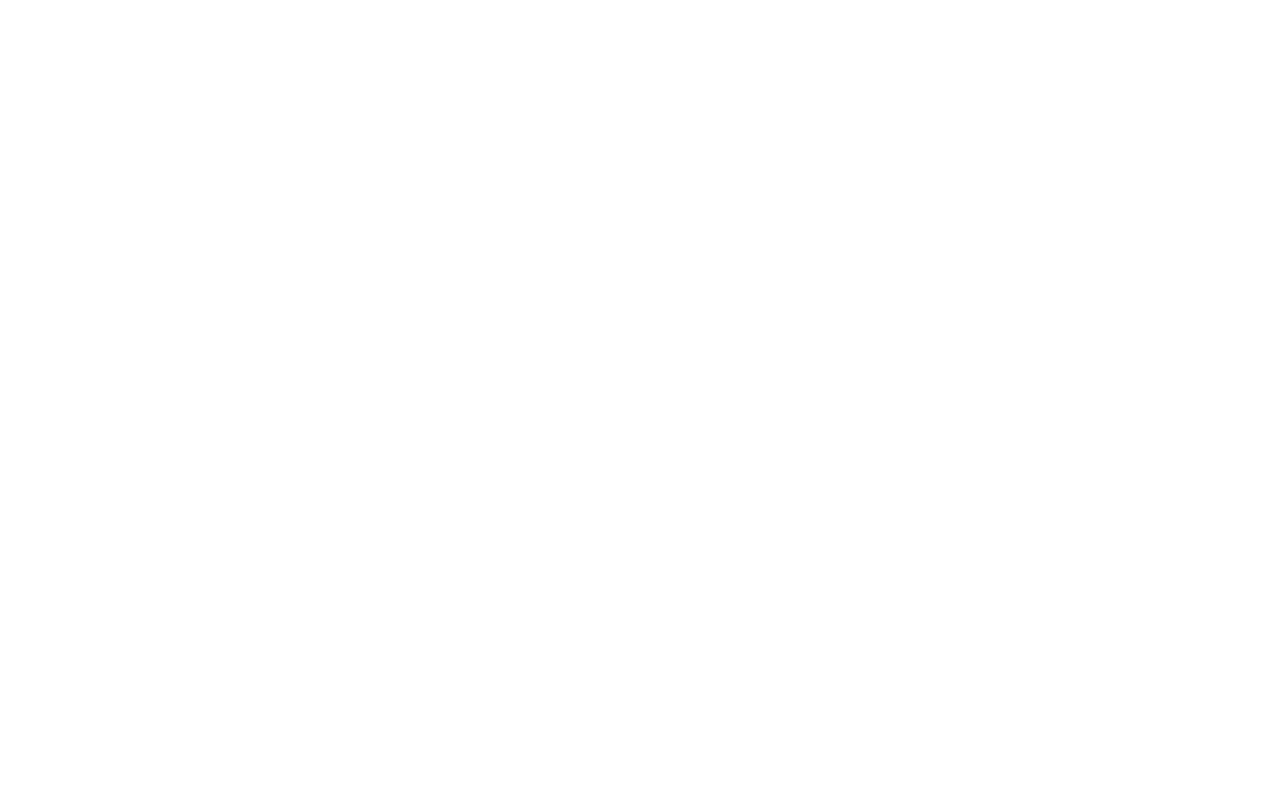
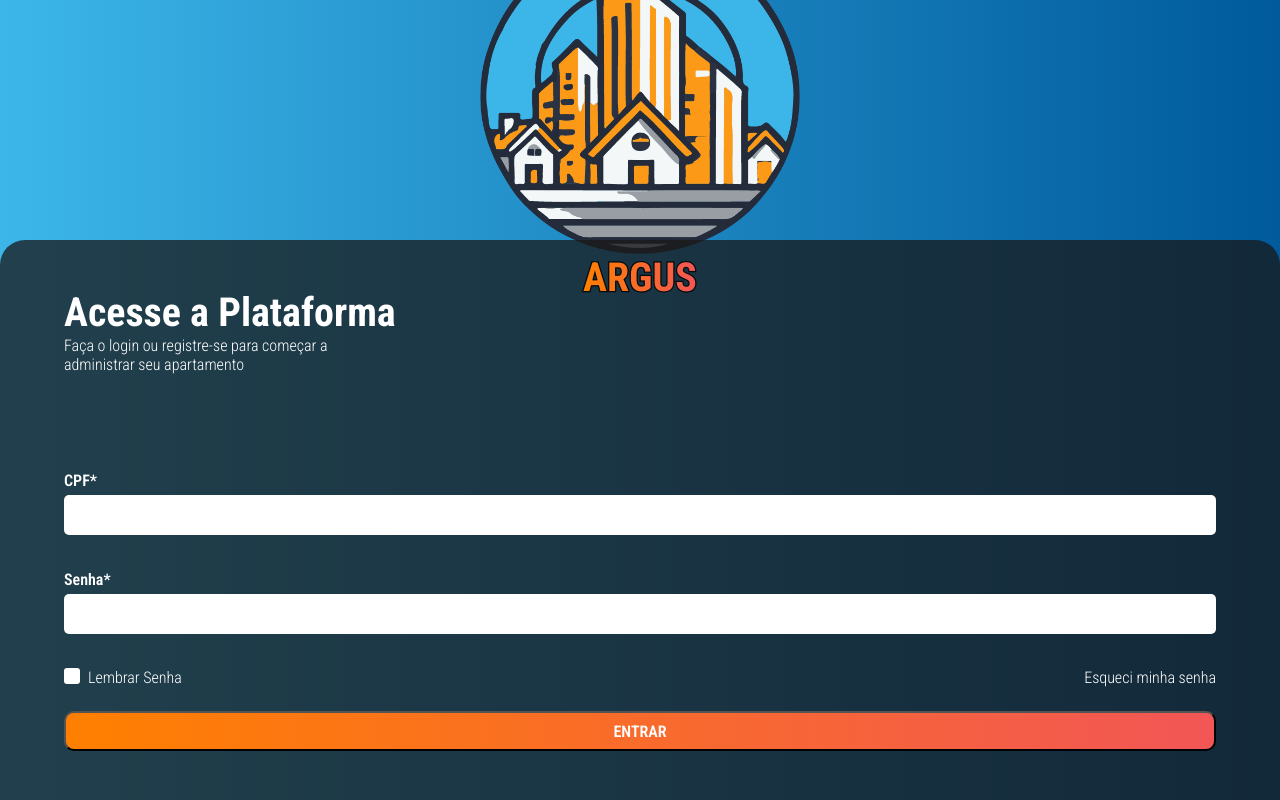
Before and after one commit to Breno0104/Front-argus, a React (Vite) app: page / in a window 1280 px wide. Before the commit this address had no page. Built offline with nearby package versions, Linux system fonts and the light colour scheme.

Commit message:
feat: homepage

```diff
--- a/src/main.jsx
+++ b/src/main.jsx
@@ -4,10 +4,15 @@
 import LoginPage from "./pages/LoginPage";
 import "./index.css";
 
+import HomePage from "./pages/HomePage";
+
 createRoot(document.getElementById("root")).render(
   <StrictMode>
     <Router>
       <Routes>
+        {/* Rota para "/" */}
+        <Route path="/" element={<HomePage />} />
+        {/* Rota para "/login" */}
         <Route path="/login" element={<LoginPage />} />
       </Routes>
     </Router>
--- /dev/null
+++ b/src/pages/HomePage/index.jsx
@@ -0,0 +1,45 @@
+import "./style.css";
+export default function LoginPage() {
+  return (
+    <>
+      <section className="login-page">
+        <div className="logo-container">
+          <img src="/argus-icon.png" alt="Argus" className="icon" />
+          <div className="text">
+            <h1 className="gradient">ARGUS</h1>
+            <h1 className="stroke">ARGUS</h1>
+          </div>
+        </div>
+        <div className="login-forms">
+          <div>
+            <h2 className="title">Acesse a Plataforma</h2>
+            <h4 className="description">
+              Faça o login ou registre-se para começar a<br />
+              administrar seu apartamento
+            </h4>
+          </div>
+          <form action="" method="post">
+            <div className="fields-options">
+              <label htmlFor="cpf">CPF*</label>
+              <input type="text" id="cpf" name="cpf" required />
+            </div>
+            <div>
+              <label htmlFor="password">Senha*</label>
+              <input type="password" id="password" name="password" required />
+            </div>
+            <div className="additional-options">
+              <div>
+                <input type="checkbox" id="remember" name="remember" />
+                <label htmlFor="remember">Lembrar Senha</label>
+              </div>
+              <a href="/forgot-password">
+                <p>Esqueci minha senha</p>
+              </a>
+            </div>
+            <input className="button" type="button" value="ENTRAR" />
+          </form>
+        </div>
+      </section>
+    </>
+  );
+}
--- /dev/null
+++ b/src/pages/HomePage/style.css
@@ -0,0 +1,161 @@
+@import url(../../variables.css);
+.login-page {
+  display: flex;
+  justify-content: space-around;
+  align-items: center;
+  width: 100vw;
+  height: 100vh;
+  background-image: var(--foreground-color);
+}
+.logo-container {
+  display: flex;
+  flex-direction: column;
+  justify-content: center;
+  align-items: center;
+}
+.logo-container .icon {
+  width: 25vw;
+}
+.logo-container .text {
+  position: relative;
+  display: inline-block;
+}
+.logo-container .gradient {
+  position: relative;
+  font-size: 10vh;
+  background: var(--main-color);
+  background-clip: text;
+  color: transparent;
+  -webkit-text-fill-color: transparent;
+  z-index: 1;
+}
+.logo-container .stroke {
+  font-size: 10vh;
+  position: absolute;
+  top: 0;
+  left: 0;
+  color: transparent;
+  -webkit-text-stroke: 2.5px rgba(0, 0, 0, 0.8);
+  z-index: 0;
+}
+.login-forms {
+  background-color: rgba(25, 25, 25, 0.75);
+  border-radius: 25px;
+  padding: 0 5vw;
+  width: 45vw;
+  height: 80vh;
+  display: flex;
+  flex-direction: column;
+  justify-content: space-around;
+}
+.login-forms .title {
+  color: var(--background-main-color);
+  font-size: 8vh;
+}
+.login-forms .description {
+  color: var(--background-main-color);
+  font-size: 3.5vh;
+  font-weight: 300;
+}
+.login-forms form {
+  height: 50%;
+  color: #fff;
+  font-family: Arial, sans-serif;
+  display: flex;
+  flex-direction: column;
+  justify-content: space-between;
+}
+.login-forms label {
+  display: block;
+  margin-bottom: 5px;
+  font-size: 2vh;
+  font-weight: 600;
+  color: var(--background-main-color);
+}
+.additional-options,
+.additional-options div {
+  display: flex;
+  justify-content: space-between;
+}
+.additional-options label {
+  font-weight: 300;
+}
+.additional-options p {
+  color: var(--background-main-color);
+  font-size: 2vh;
+  font-weight: 300;
+}
+.additional-options input[type="checkbox"] {
+  appearance: none;
+  width: 2vh;
+  height: 2vh;
+  border: 2px solid var(--background-main-color);
+  border-radius: 3px;
+  background-color: var(--background-main-color);
+  margin-right: 0.5rem;
+  cursor: pointer;
+}
+
+.additional-options input[type="checkbox"]:checked {
+  background-color: #ff7f00;
+  border-color: #ff4500;
+}
+.login-forms input[type="text"],
+.login-forms input[type="password"] {
+  width: 100%;
+  height: 5vh;
+  padding: 10px;
+  margin-bottom: 15px;
+  border: none;
+  border-radius: 5px;
+  background-color: #fff;
+  font-size: 2.5vh;
+}
+.login-forms .button {
+  width: 100%;
+  height: 5vh;
+  background-image: var(--main-color);
+  color: white;
+  font-size: 2.5vh;
+  font-weight: 600;
+  border-radius: 10px;
+}
+@media (max-width: 1400px) {
+  .login-page {
+    flex-direction: column;
+    justify-content: space-between;
+  }
+  .logo-container {
+    width: 100%;
+    height: 30%;
+  }
+  .logo-container .text .gradient,
+  .logo-container .text .stroke {
+    font-size: 5vh;
+  }
+  .login-forms {
+    width: 100%;
+    max-width: 1400px;
+    max-height: 70%;
+    border-bottom-left-radius: 0;
+    border-bottom-right-radius: 0;
+  }
+  .login-forms .title {
+    font-size: 5vh;
+  }
+  .login-forms .description {
+    font-size: 2vh;
+  }
+  .login-forms input[type="text"],
+  .login-forms input[type="password"] {
+    font-size: 2vh;
+  }
+  .login-forms .button {
+    font-size: 2vh;
+  }
+}
+@media (max-width: 600px) {
+  .login-forms .title {
+    font-size: 4.5vh;
+  }
+}
```
